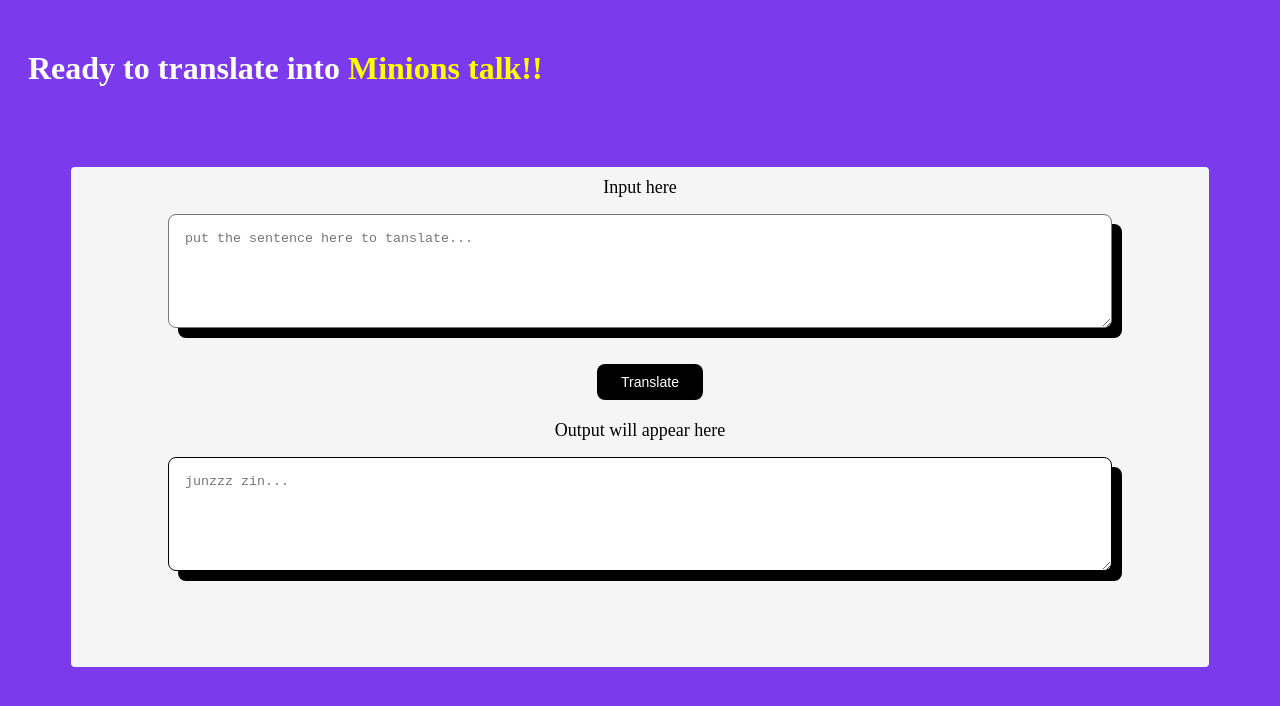
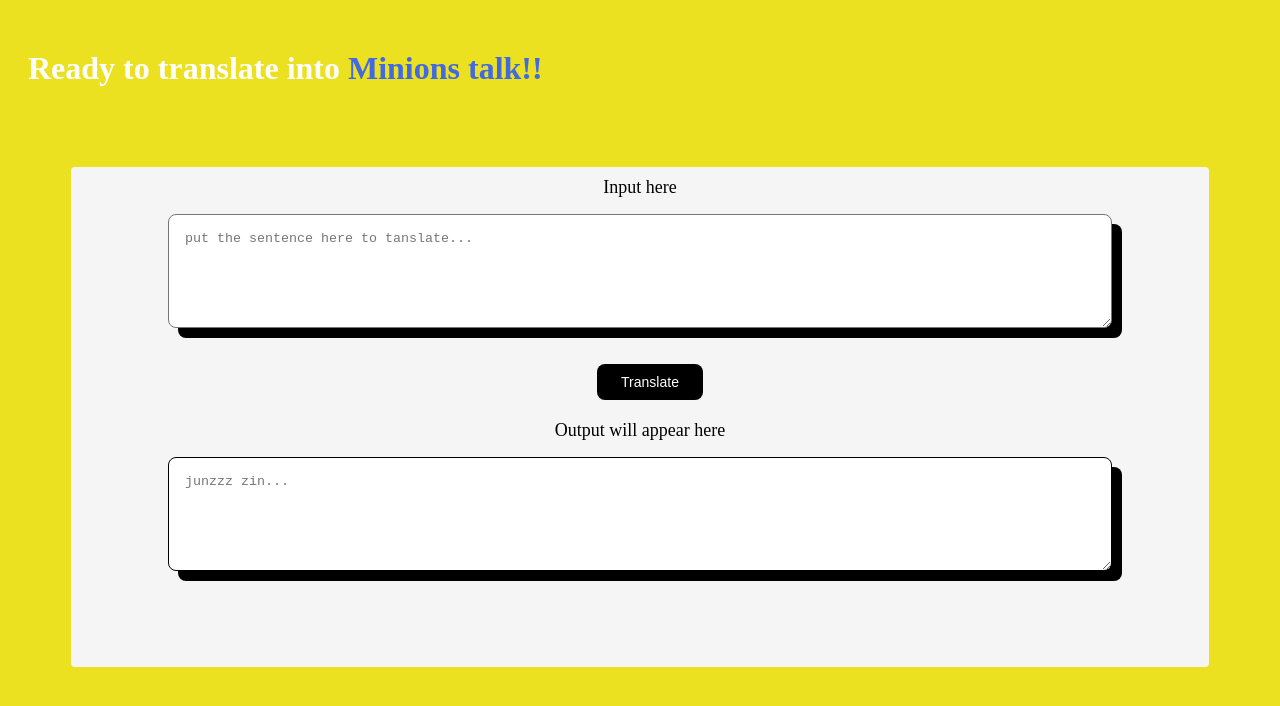
Before and after one commit to Biswajeet-salaboyina/neo-banana-speak, a plain HTML site: page index.html in a window 1280 px wide. Drawn offline with Linux system fonts and the light colour scheme.

Commit message:
colorchange

```diff
--- a/index.html
+++ b/index.html
@@ -60,7 +60,7 @@
             cursor:pointer;
         }
         body{
-            background-color: #7C3AED;
+            background-color: #ece121;
         }
         #main-head{
             font-size: 32px;
@@ -74,7 +74,7 @@
             padding-top: 10px;
         }
         span{
-            color:yellow;
+            color:royalblue;
         }
 
 
```
